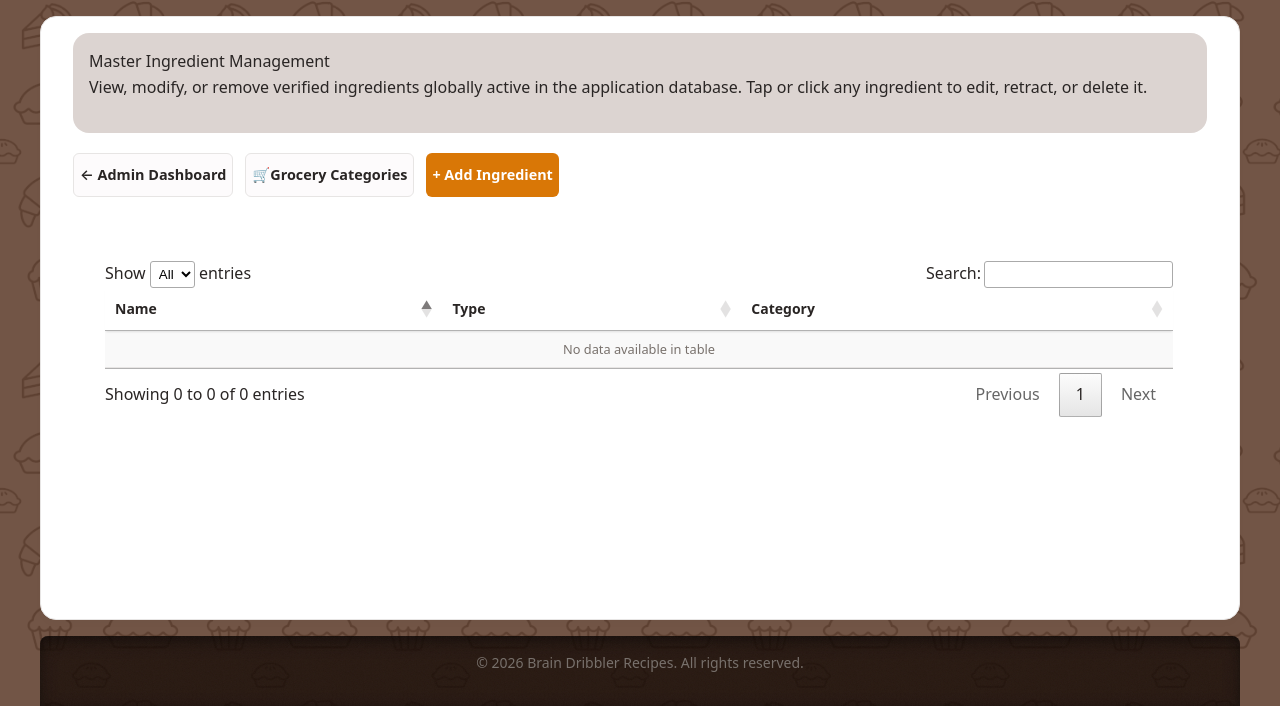
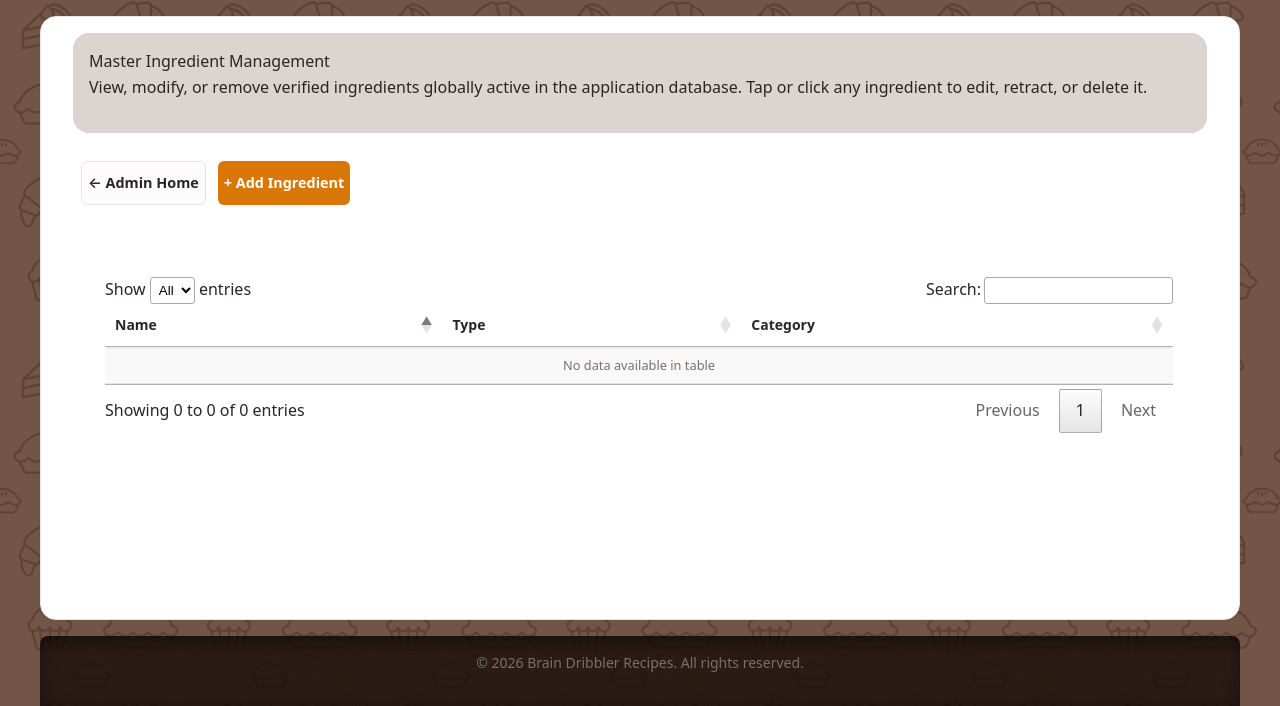
Before and after one commit to copejj/recipe, a Spring app: template src/main/resources/templates/admin/metadata/ingredients/list.html in a window 1280 px wide. Shown: the part 94-800 px from the top of the page. Run offline with Thymeleaf, Linux system fonts and the light colour scheme; the template is opened without the code that fills it, so the values that code supplies are empty; some of the project's set-up classes (security, data sources, template engines, error pages and the like) are left out, and stand-ins take their place; database files in the repository are not loaded; some libraries are stand-ins or nearby versions.

Commit message:
adjusting styles and admin dashboard and breadcrumbs

```diff
--- a/src/main/java/com/braindribbler/recipe/controller/mealplan/ShoppingListController.java
+++ b/src/main/java/com/braindribbler/recipe/controller/mealplan/ShoppingListController.java
@@ -74,6 +74,10 @@ public class ShoppingListController {
         ShoppingList shoppingList = shoppingListService.getByPublicId(publicId);
 
         boolean canEdit = canUserEditList(shoppingList, user);
+        boolean isShared = shoppingList.getMealPlan() != null
+            && shoppingList.getMealPlan().getShares() != null
+            && !shoppingList.getMealPlan().getShares().isEmpty();
+
         boolean canAccess = canEdit || (shoppingList.getMealPlan() != null
                 && mealPlanService.canUserView(shoppingList.getMealPlan(), user));
 
@@ -83,6 +87,7 @@ public class ShoppingListController {
 
         model.addAttribute("shoppingList", shoppingList);
         model.addAttribute("canEdit", canEdit);
+        model.addAttribute("isShared", isShared);
         model.addAttribute("itemsByAisle", shoppingListService.groupItemsByAisle(shoppingList));
         model.addAttribute("groceryCategories", ingredientService.getAllGroceryCategoriesSortedByOrder());
         model.addAttribute("measurements", metadataLookupService.getAllMeasurements());
--- a/src/main/resources/static/css/fragments/actions.css
+++ b/src/main/resources/static/css/fragments/actions.css
@@ -201,8 +201,8 @@
     box-sizing: border-box;
 }
 
-.action-box {
-    padding: .5rem 0;
+.action-tray:not(:empty) {
+    padding: 0.5rem;
 }
 
 .action-tray,
@@ -212,8 +212,7 @@
     background-color: var(--color-surface, #ffffff);
 }
 
-.action-tray,
-.action-box {
+.action-tray {
     z-index: 100;
     background-color: var(--color-bg-card);
     display: flex;
@@ -225,8 +224,7 @@
     box-sizing: border-box;
 }
 
-.action-tray .btn,
-.action-box .btn {
+.action-tray .btn {
     width: auto;
     text-align: center;
     text-decoration: none;
@@ -242,8 +240,7 @@
     box-sizing: border-box;
 }
 
-.action-tray .btn-secondary,
-.action-box .btn-secondary {
+.action-tray .btn-secondary {
     background-color: var(--color-bg-body);
     color: var(--color-text-dark);
     border: 1px solid var(--color-border);
--- a/src/main/resources/templates/admin/metadata/grocery-categories/list.html
+++ b/src/main/resources/templates/admin/metadata/grocery-categories/list.html
@@ -18,8 +18,7 @@
     </p>
 
     <div layout:fragment="action-tray" class="action-tray sticky-stack-item">
-        <a th:href="@{/admin}" class="btn btn-secondary">← Admin Dashboard</a>
-        <a th:href="@{/admin/metadata/ingredients}" class="btn btn-secondary"><span aria-hidden="true">🛒</span> Master Ingredients</a>
+        <a th:href="@{/admin}" class="btn btn-secondary">← Admin Home</a>
         <a th:href="@{/admin/metadata/grocery/categories/edit}" class="btn btn--primary">+ Add Grocery Catagory </a>
     </div>
 
--- a/src/main/resources/templates/admin/metadata/ingredients/list.html
+++ b/src/main/resources/templates/admin/metadata/ingredients/list.html
@@ -18,8 +18,7 @@
     </p>
 
     <div layout:fragment="action-tray" class="action-tray sticky-stack-item">
-        <a th:href="@{/admin}" class="btn btn-secondary">← Admin Dashboard</a>
-        <a th:href="@{/admin/metadata/grocery/categories}" class="btn btn-secondary"><span aria-hidden="true">🛒</span> Grocery Categories</a>
+        <a th:href="@{/admin}" class="btn btn-secondary">← Admin Home</a>
         <a th:href="@{/admin/metadata/ingredients/add}" class="btn btn--primary">+ Add Ingredient</a>
     </div>
 
--- a/src/main/resources/templates/admin/metadata/recipes-categories/list.html
+++ b/src/main/resources/templates/admin/metadata/recipes-categories/list.html
@@ -19,8 +19,7 @@
 
     <!-- Slot 1: Sticky Top Action Tray -->
     <div layout:fragment="action-tray" class="action-tray sticky-stack-item">
-        <a th:href="@{/admin}" class="btn btn-secondary">← Admin Dashboard</a>
-        <a th:href="@{/admin/metadata/ingredients}" class="btn btn-secondary"><span aria-hidden="true">🛒</span> Master Ingredients</a>
+        <a th:href="@{/admin}" class="btn btn-secondary">← Admin</a>
         <a th:href="@{/admin/metadata/recipes/categories/add}" class="btn btn--primary">+ Add Recipe Category</a>
     </div>
 
--- a/src/main/resources/templates/fragments/ingredient-checklist.html
+++ b/src/main/resources/templates/fragments/ingredient-checklist.html
@@ -31,7 +31,7 @@
 <!-- =========================================================================
      2. PERSISTENT SHOPPING LIST CHECKLIST (shopping-lists/view.html)
      ========================================================================= -->
-<th:block th:fragment="persistentShoppingChecklist(itemsByAisle, shoppingList, canEdit)">
+<th:block th:fragment="persistentShoppingChecklist(itemsByAisle, shoppingList, canEdit, isShared)">
     <div th:each="entry : ${itemsByAisle}" class="shopping-category-section">
         <h4 class="recipe-panel-heading" th:text="${entry.key}">Produce</h4>
 
@@ -64,8 +64,8 @@
                 </label>
 
                 <div class="shopping-row-controls">
-                    <!-- Question Mark Button + Speech Bubble -->
-                    <div class="question-control-wrap">
+                    <!-- Question Mark Button + Speech Bubble (Only shown when list is shared) -->
+                    <div th:if="${isShared}" class="question-control-wrap">
                         <span class="chat-bubble chat-bubble--question"
                               th:classappend="${!item.isQuestioned} ? ' hide-cell' : ''">
                             Do we have this already?
--- a/src/main/resources/templates/shopping-lists/view.html
+++ b/src/main/resources/templates/shopping-lists/view.html
@@ -78,7 +78,7 @@
             </div>
         </div>
 
-        <th:block th:replace="~{fragments/ingredient-checklist :: persistentShoppingChecklist(${itemsByAisle}, ${shoppingList}, ${canEdit})}"></th:block>
+        <th:block th:replace="~{fragments/ingredient-checklist :: persistentShoppingChecklist(${itemsByAisle}, ${shoppingList}, ${canEdit}, ${isShared})}"></th:block>
 
         <th:block th:if="${canEdit}">
             <div th:replace="~{fragments/modals :: genericModal(
```
Also changed, not shown: src/main/resources/templates/admin/dashboard.html (+5 -9 lines), src/main/resources/templates/meal-plans/index.html (+1 -14 lines).
